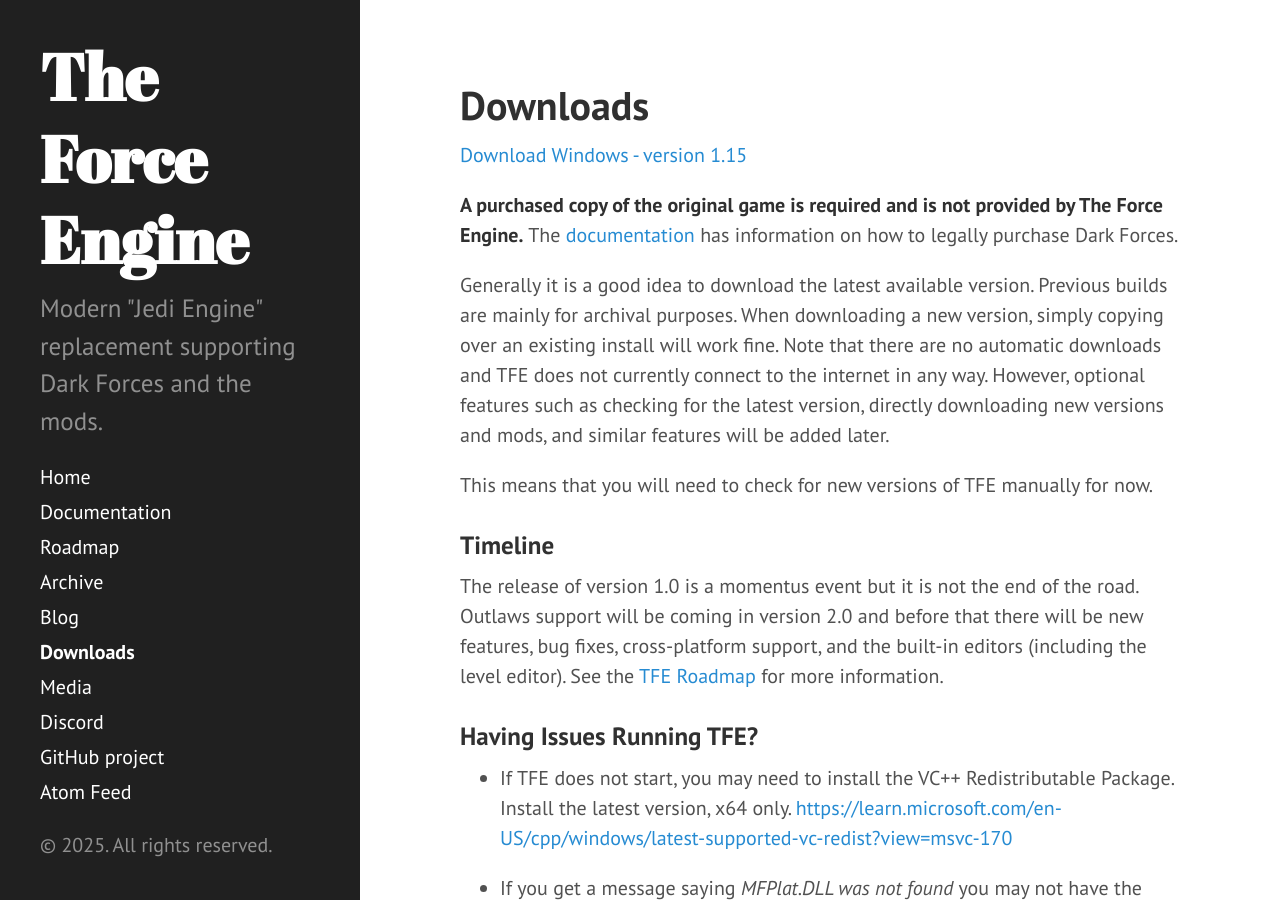
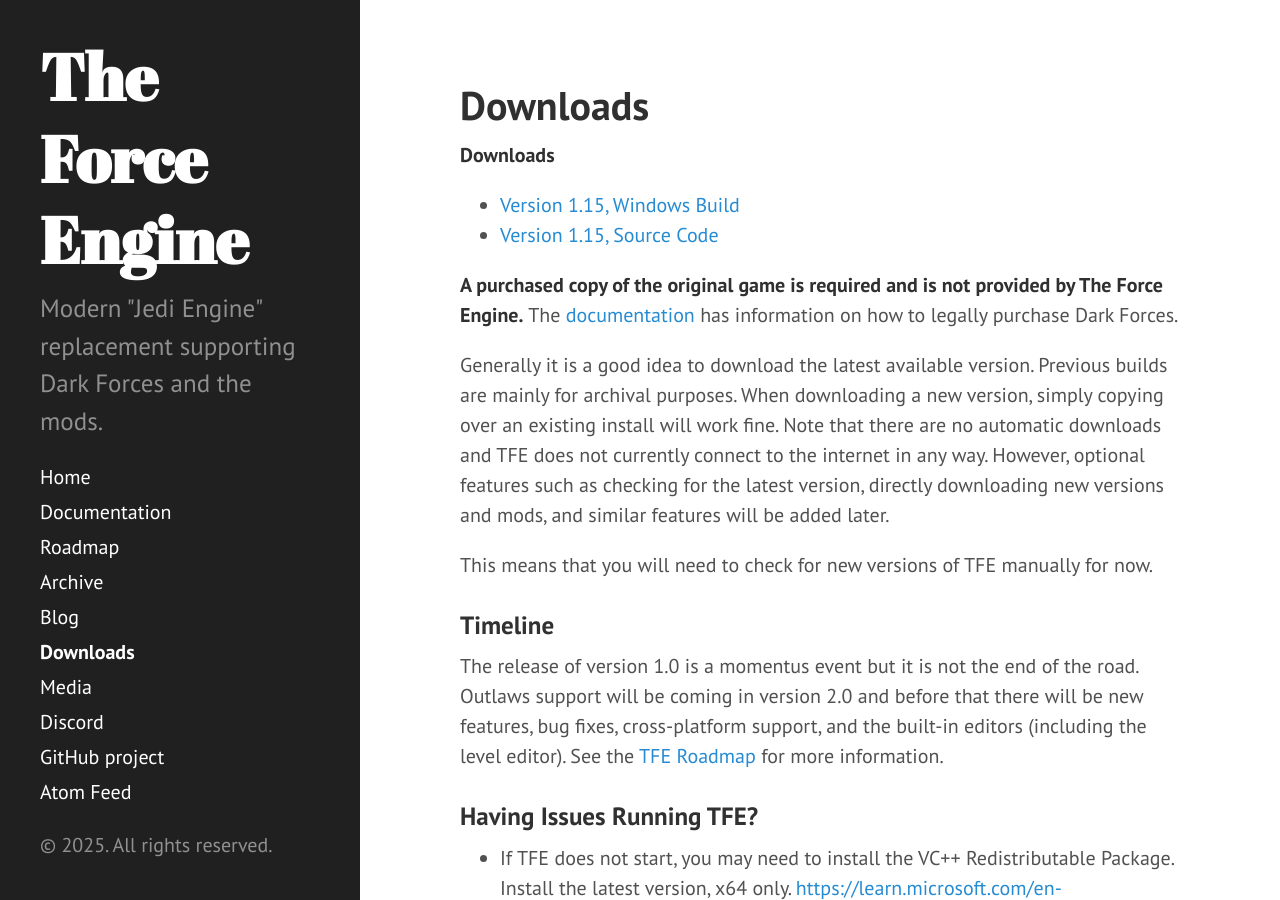
Before and after one commit to TheForceEngine/TheForceEngine.github.io, a Jekyll site: the page built from downloads.md, in a window 1280 px wide and 900 px high. Built offline with Jekyll 4.4.1, drawn with Linux system fonts in a browser that asks for light colours.

Commit message:
Update downloads.md

```diff
--- a/downloads.md
+++ b/downloads.md
@@ -2,7 +2,9 @@
 layout: page
 title: Downloads
 ---
-[Download Windows - version 1.15](https://github.com/luciusDXL/TheForceEngine/releases/download/v1.15.000/TheForceEngine-v1.15.000.zip)<br>
+**Downloads**
+* [Version 1.15, Windows Build](https://github.com/luciusDXL/TheForceEngine/releases/download/v1.15.000/TheForceEngine-v1.15.000.zip)<br>
+* [Version 1.15, Source Code](https://github.com/luciusDXL/TheForceEngine/archive/refs/tags/v1.15.000.zip)
 
 **A purchased copy of the original game is required and is not provided by The Force Engine.** The [documentation](https://theforceengine.github.io/Documentation.html) has information on how to legally purchase Dark Forces.
 
```
